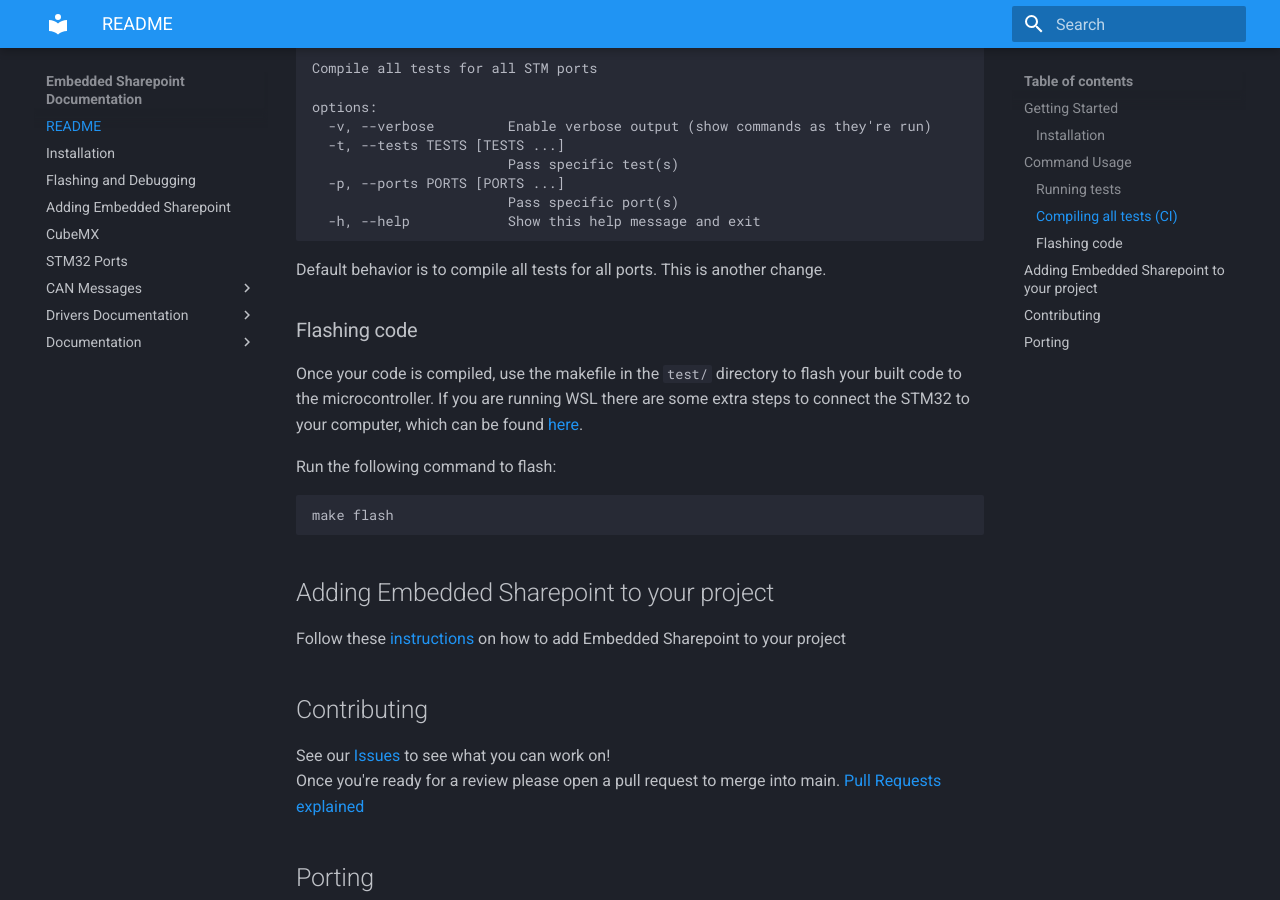
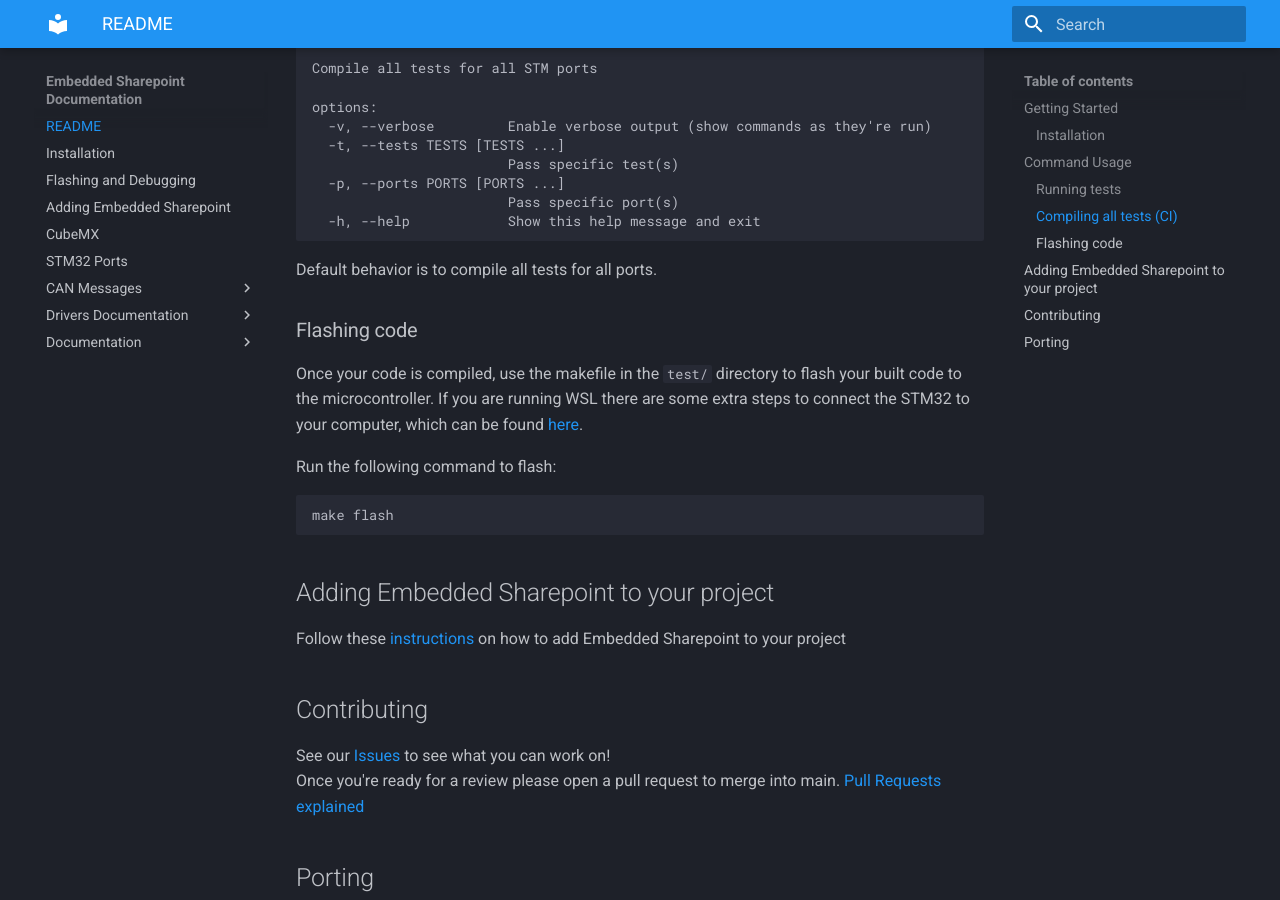
Before and after one commit to lhr-solar/Embedded-Sharepoint, an MkDocs documentation site: the page built from docs/README.md, in a window 1280 px wide and 900 px high, scrolled down 1056 px. Built offline with MkDocs 1.6.1 and Material for MkDocs 9.7.7, drawn with Linux system fonts in a browser that asks for light colours.

Commit message:
Test readme change with code change

````diff
--- a/docs/README.md
+++ b/docs/README.md
@@ -40,7 +40,7 @@ options:
   -h, --help            Show this help message and exit
 ```
 
-Default behavior is to compile all tests for all ports. This is another change.
+Default behavior is to compile all tests for all ports.
 
 ### Flashing code
 Once your code is compiled, use the makefile in the `test/` directory to flash your built code to the microcontroller. If you are running WSL there are some extra steps to connect the STM32 to your computer, which can be found [here](./FlashAndTheBug.md).
````
Also changed, not shown: 1 other file.
